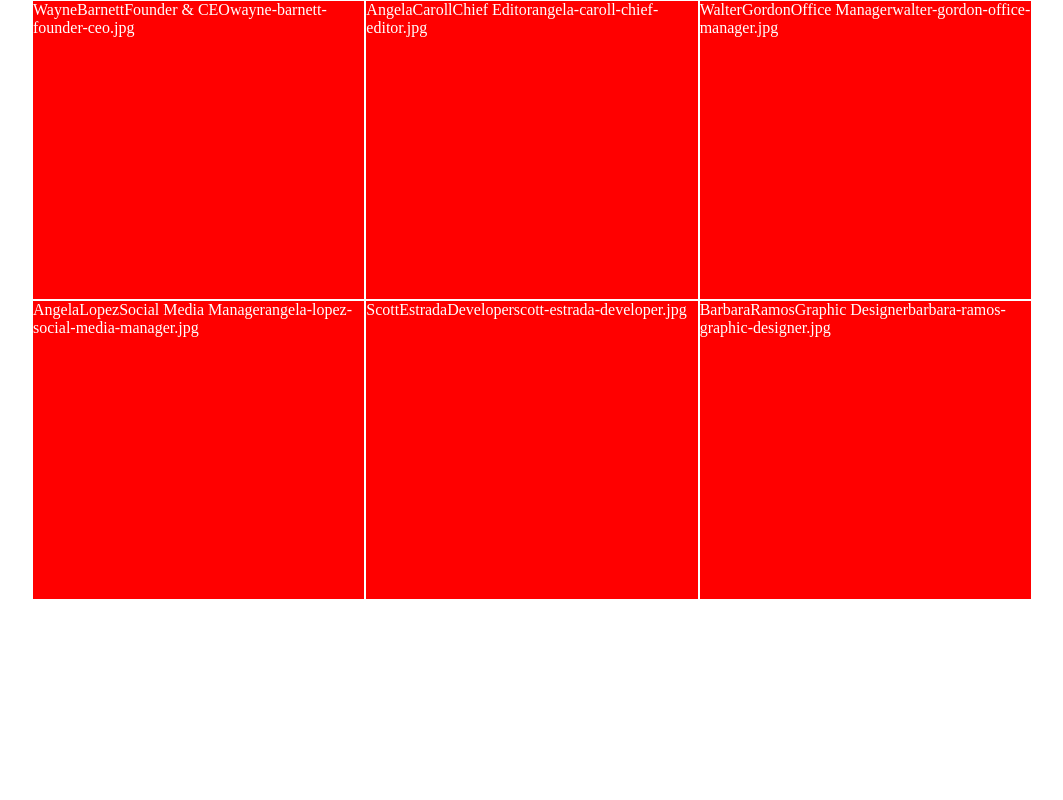
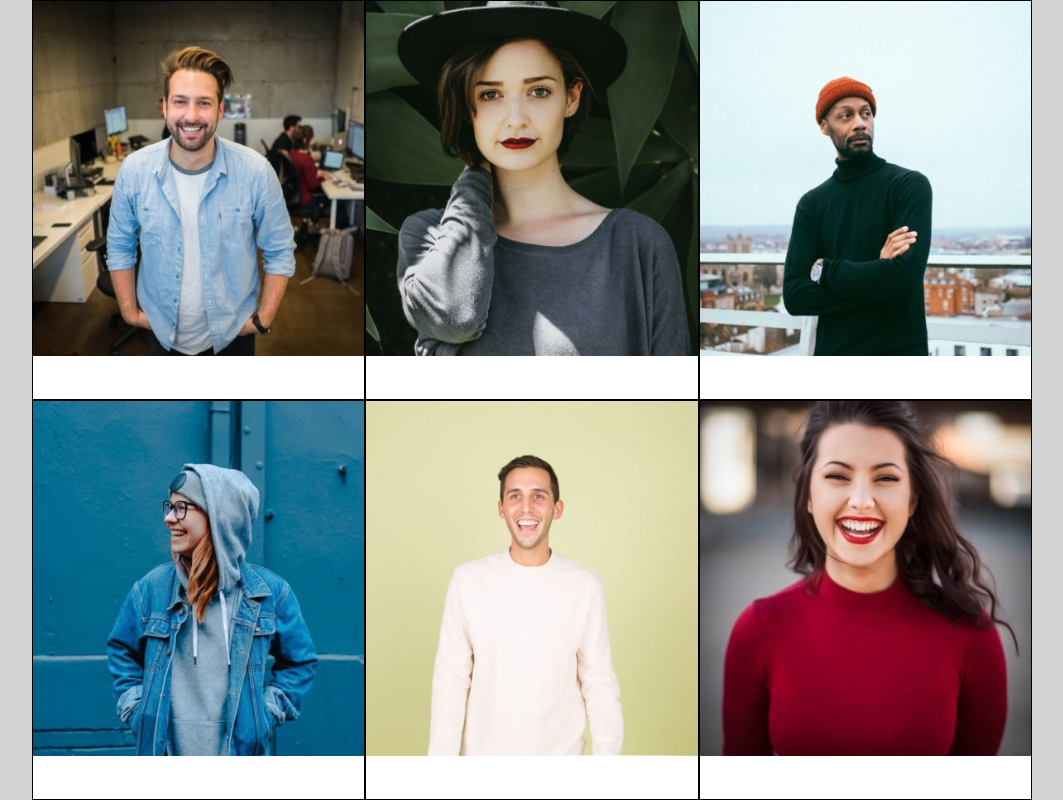
Before and after one commit to StefanoGrassoSG/js-our-team, a plain HTML site: page index.html in a window 1280 px wide. Shown: the whole page, without its empty margins (108-1171 px from the left). Drawn offline with Linux system fonts and the light colour scheme.

Commit message:
EDIT img string in img tag

```diff
--- a/css/style.css
+++ b/css/style.css
@@ -8,18 +8,25 @@
     box-sizing: border-box;
 }
 
+body {
+    background-color: lightgrey;
+}
+
 .container {
     max-width: 1000px;
     margin: auto;
     background-color: black;
-    color: white;
     display: flex;
     flex-wrap: wrap;
 }
 
 .card {
     width: calc(100% / 3);
-    background-color: red;
-    border: 1px solid white;
-    height: 300px;
+    background-color: white;
+    border: 1px solid black;
+    height: 400px;
 }
+
+.img-spec {
+    width: 100%;
+}
--- a/js/script.js
+++ b/js/script.js
@@ -3,50 +3,57 @@ const members = [
         firstName: 'Wayne',
         lastName: 'Barnett',
         role: 'Founder & CEO',
-        photo: 'wayne-barnett-founder-ceo.jpg'
+        photo: '<img src="img/wayne-barnett-founder-ceo.jpg" alt="">'
     },
     {
         firstName: 'Angela',
         lastName: 'Caroll',
         role: 'Chief Editor',
-        photo: 'angela-caroll-chief-editor.jpg'
+        photo: '<img src="img/angela-caroll-chief-editor.jpg" alt="">'
     },
     {
         firstName: 'Walter',
         lastName: 'Gordon',
         role: 'Office Manager',
-        photo: 'walter-gordon-office-manager.jpg'
+        photo: '<img src="img/walter-gordon-office-manager.jpg" alt="">'
     },
     {
         firstName: 'Angela',
         lastName: 'Lopez',
         role: 'Social Media Manager',
-        photo: 'angela-lopez-social-media-manager.jpg'
+        photo: '<img src="img/angela-lopez-social-media-manager.jpg" alt="">'
     },
     {
         firstName: 'Scott',
         lastName: 'Estrada',
         role: 'Developer',
-        photo: 'scott-estrada-developer.jpg'
+        photo: '<img src="img/scott-estrada-developer.jpg" alt="">'
     },
     {
         firstName: 'Barbara',
         lastName: 'Ramos',
         role: 'Graphic Designer',
-        photo: 'barbara-ramos-graphic-designer.jpg'
+        photo: '<img src="img/barbara-ramos-graphic-designer.jpg" alt="">'
     }
 ]
 
 
 for (let index = 0; index < members.length; index++) {
     const newCard = document.createElement('div');
-
     const singleobject = members[index];
     console.log(singleobject)
-    for(const key in singleobject) {
-        console.log(key, singleobject[key]);
-        newCard.append(singleobject[key]);
-        document.querySelector('.container').append(newCard)
-        newCard.classList.add('card')
+
+
+    newCard.innerHTML = (singleobject.photo)
+   // newCard.append(singleobject.firstName);
+    //newCard.append(singleobject.lastName);
+    document.querySelector('.container').append(newCard)
+    newCard.classList.add('card')
+    const images = document.querySelectorAll('img')
+
+    for (let index = 0; index < images.length; index++) {
+        const element = images[index];
+        element.classList.add('img-spec')
     }
+
 }
```
Also changed, not shown: index.html (line endings or trailing spaces).
